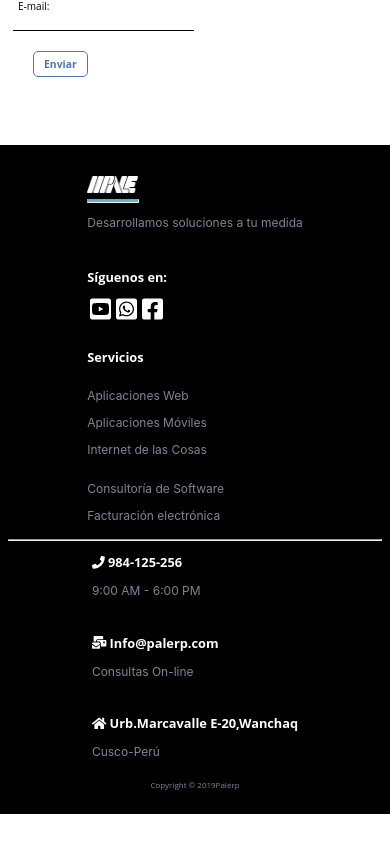
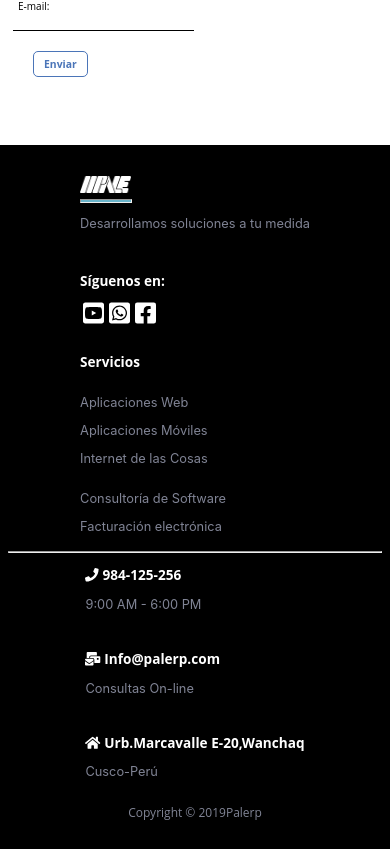
Before and after one commit to paleconsultores/website-palerp, a React (Create React App) app: page / in a window 390 px wide. Shown: the part 8572-9421 px from the top of the page. Before the commit the page ends 9386 px from the top, so only its background shows below. Built offline with nearby package versions, Linux system fonts and the light colour scheme.

Commit message:
stylos footer

```diff
--- a/src/components/App/Home/3-Footer/styles.css
+++ b/src/components/App/Home/3-Footer/styles.css
@@ -99,14 +99,19 @@ footer {
   }
   .footer_info p{
     color: #808495;
-    font-size: 1.5rem;
+    font-size: 1.6rem;
   }
 
   .footer_info_subtitulos{
+    font-size: 1.7rem;
+  }
+  .footer_info h4 {
+    font-size: 1.7rem;
+  }
+  .copyrigth p{
+    font-size:1.5rem ;
+  }
 
-    font-size: 1.6rem;
-
-  }
 }
 
 @media screen and (max-width : 1024px){
@@ -129,11 +134,18 @@ footer {
   }
   .footer_info p{
     color: #808495;
-    font-size: 1.5rem;
+    font-size: 1.6rem;
   }
   .footer_info h4 {
 
-    font-size: 1.6rem;
+    font-size: 1.7rem;
 
   }
+  .footer_info_subtitulos{
+    font-size: 1.7rem;
+  }
+  .copyrigth p{
+    font-size:1.5rem ;
+  }
+
 }
```
